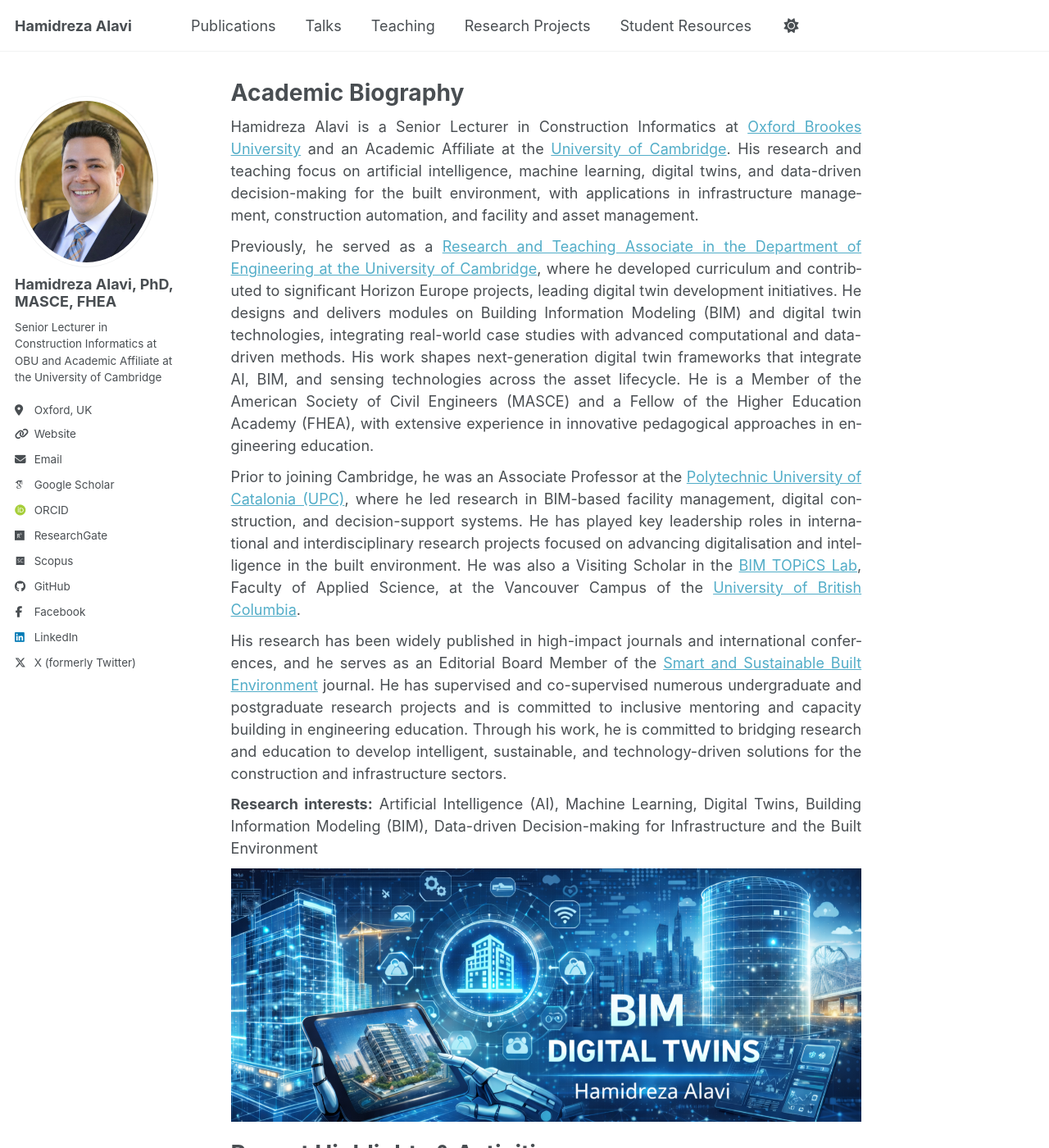
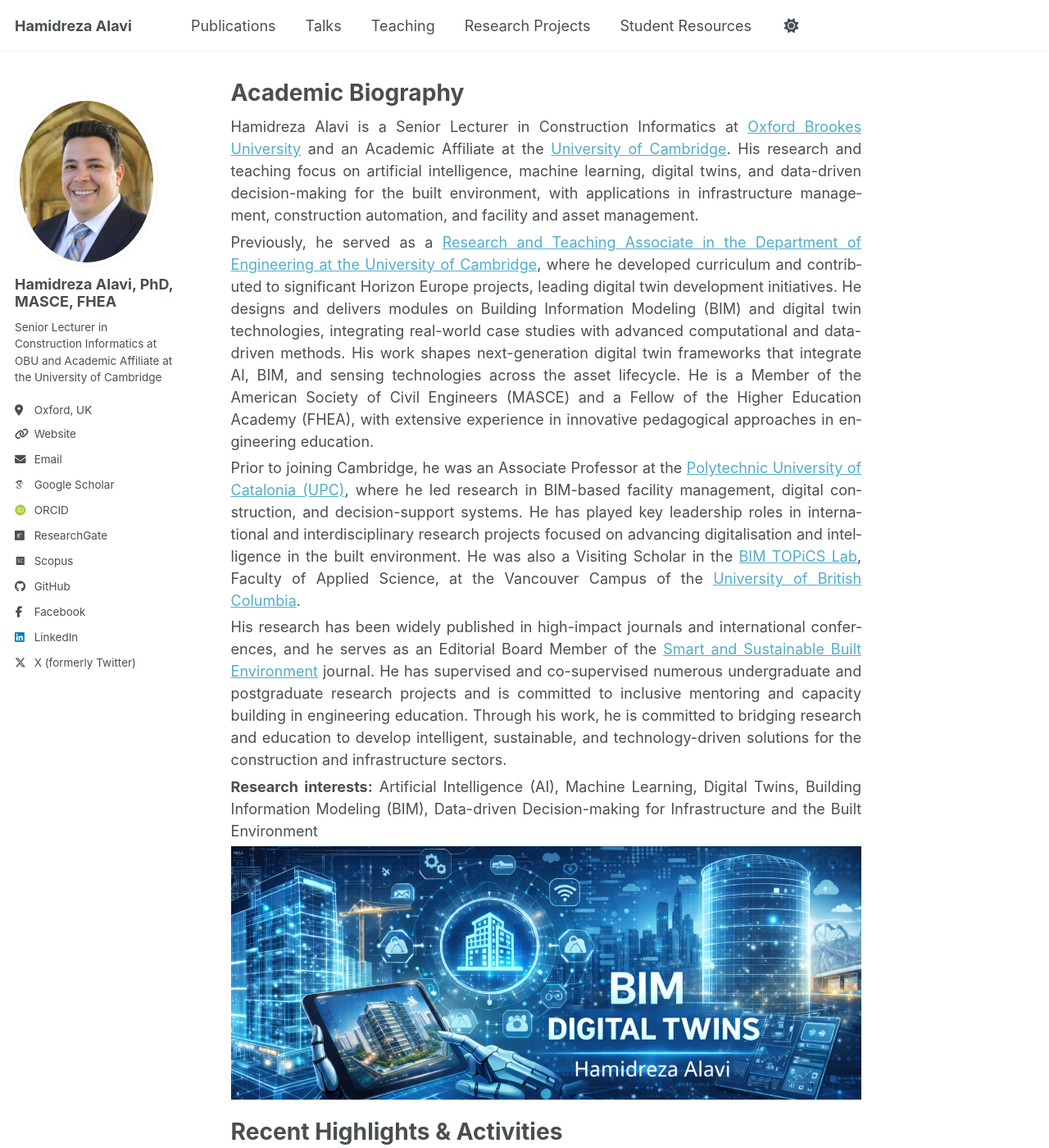
Before and after one commit to Hr-Alavi/Hr-Alavi.github.io, a Jekyll site: the page built from _pages/about.md, in a window 1280 px wide and 1400 px high. Shown: the whole window at 82% size. Built offline with Jekyll 4.4.1, drawn with Linux system fonts in a browser that asks for light colours; some web fonts are replaced; a script bundle is joined from its source files by our own code; library files that are not in the unit come from our copies.

Commit message:
Update main.scss

```diff
--- a/assets/css/main.scss
+++ b/assets/css/main.scss
@@ -47,5 +47,5 @@
 p.justify-text {
   text-align: justify;
   hyphens: auto;
-  margin-bottom: 0.6em;
+  margin-bottom: 0.3em;
 }
```
